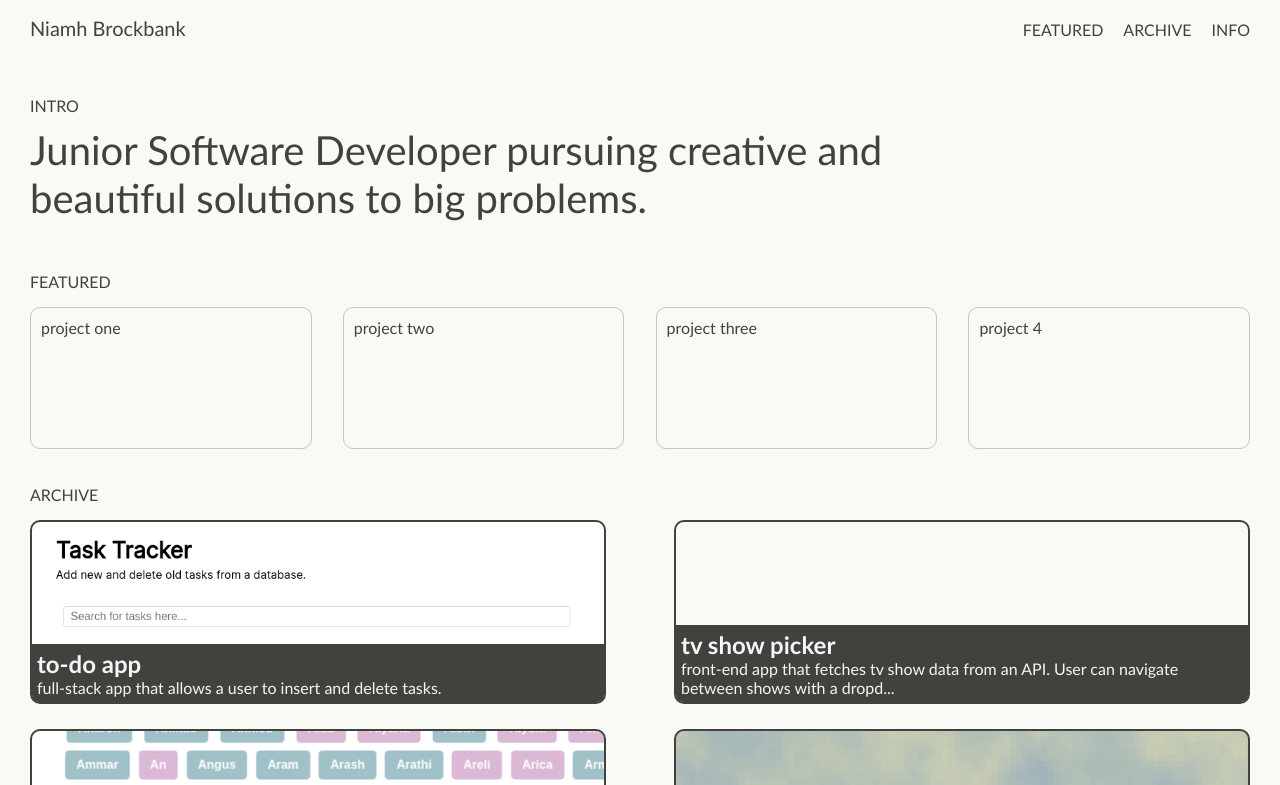
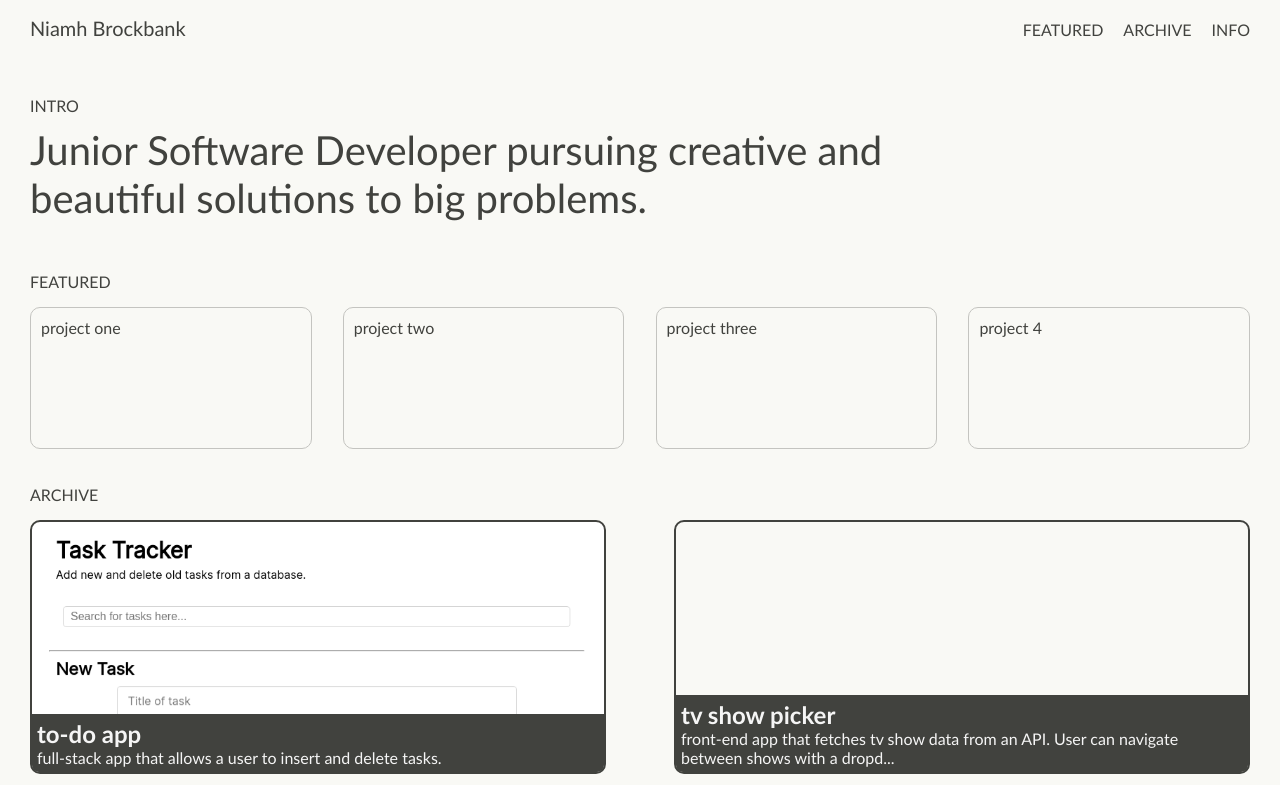
Before and after one commit to niamhbrockbank/portfolio, a React (Create React App) app: page / in a window 1280 px wide. Shown: the top 785 px of the page. Built offline with nearby package versions, Linux system fonts and the light colour scheme.

Commit message:
Add links to deployed sites to JSON

```diff
--- a/src/components/archiveProjects.json
+++ b/src/components/archiveProjects.json
@@ -3,7 +3,8 @@
     "name": "to-do app",
     "description": "full-stack app that allows a user to insert and delete tasks.",
     "image": "/img/to-do-app.png",
-    "github_link": "https://github.com/niamhbrockbank/to-do-app-front-end"
+    "github_link": "https://github.com/niamhbrockbank/to-do-app-front-end",
+    "deployed_link" : "https://to-do-app-nb.netlify.app/"
   },
   {
     "name": "tv show picker",
@@ -15,7 +16,8 @@
     "name": "baby names picker",
     "description": "front-end app that can be used to choose baby names",
     "image": "/img/baby-names.png",
-    "github_link": "https://github.com/niamhbrockbank/baby-names-react"
+    "github_link": "https://github.com/niamhbrockbank/baby-names-react",
+    "deployed_link" : "https://baby-names-nb.netlify.app/"
   },
   {
     "name": "perlin noise - clouds",
--- a/src/styles.css
+++ b/src/styles.css
@@ -98,7 +98,7 @@ a {
 .archive_project {
   border: 2px solid #41423e;
   border-radius: 10px;
-  height: 180px;
+  height: 250px;
   display: flex;
   flex-direction: column;
   justify-content: flex-end;
--- a/src/types.ts
+++ b/src/types.ts
@@ -3,4 +3,5 @@ export interface Project {
   description: string;
   image: string;
   github_link: string;
+  deployed_link? : string;
 }
```
